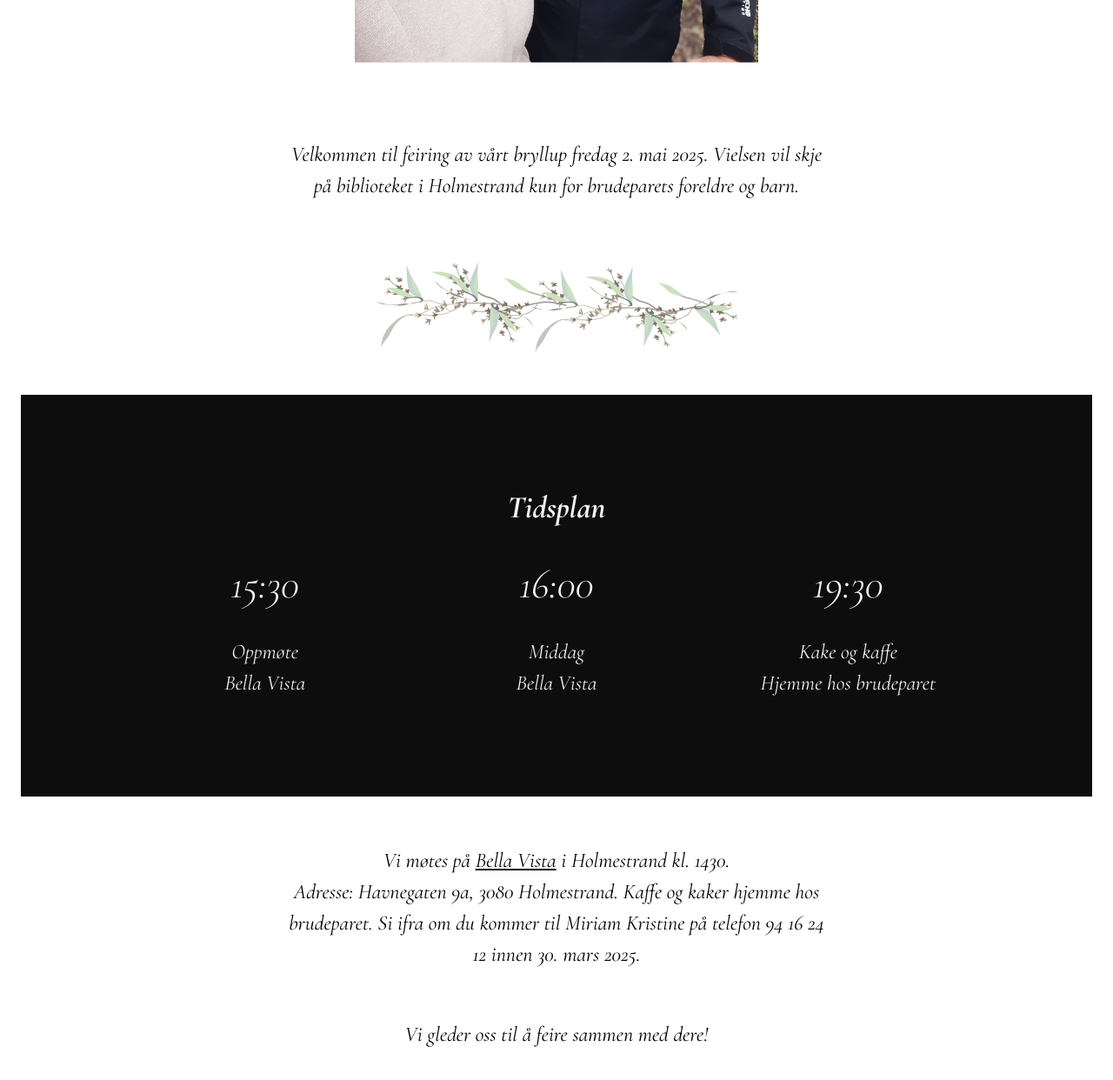
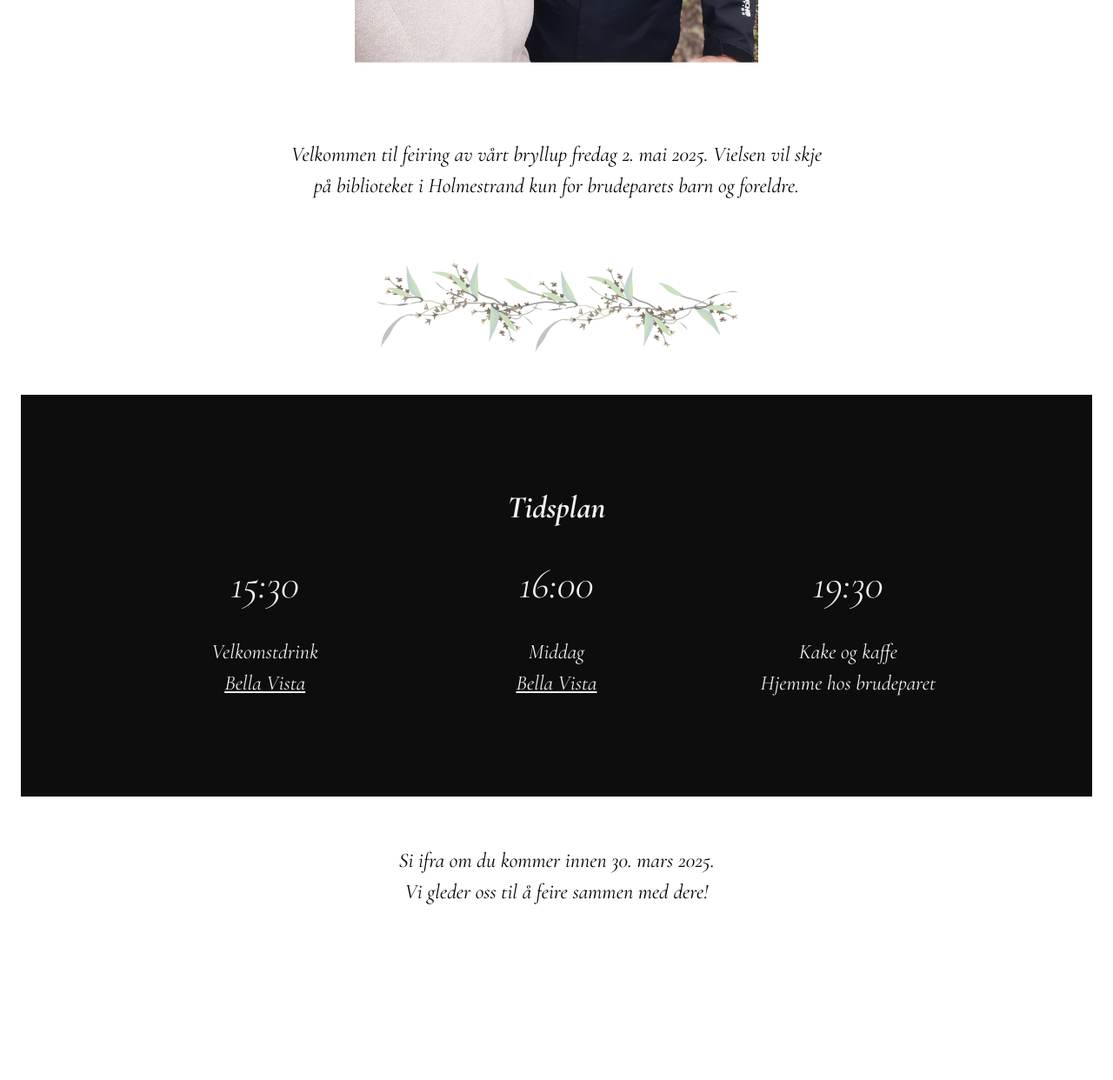
Before and after one commit to mklmorg/website, a plain HTML site: page index.html in a window 1280 px wide. Shown: the part 1008-2250 px from the top of the page at 87% size. After the commit the page ends 2140 px from the top, so only its background shows below. Drawn offline with nearby package versions, Linux system fonts and the light colour scheme.

Commit message:
reorg text

```diff
--- a/index.html
+++ b/index.html
@@ -52,7 +52,7 @@
 
       <p>
         Velkommen til feiring av vårt bryllup fredag 2. mai 2025. Vielsen vil
-        skje på biblioteket i Holmestrand kun for brudeparets foreldre og barn.
+        skje på biblioteket i Holmestrand kun for brudeparets barn og foreldre.
       </p>
 
       <img class="twig" src="/assets/twig.svg" alt="twig">
@@ -62,11 +62,11 @@
         <div class="slots">
           <div class="slot">
             <time datetime="2025-05-02T15:30:00+02:00">15:30</time>
-            <p>Oppmøte<br />Bella Vista</p>
+            <p>Velkomstdrink<br /><a href="https://www.bellavistaholmestrand.no/">Bella Vista</a></p>
           </div>
           <div class="slot">
             <time datetime="2025-05-02T16:00:00+02:00">16:00</time>
-            <p>Middag<br />Bella Vista</p>
+            <p>Middag<br /><a href="https://www.bellavistaholmestrand.no/">Bella Vista</a></p>
           </div>
           <div class="slot">
             <time datetime="2025-05-02T19:30:00+02:00">19:30</time>
@@ -76,13 +76,7 @@
       </section>
 
       <p>
-        Vi møtes på <a href="https://www.bellavistaholmestrand.no/">Bella
-        Vista</a> i Holmestrand kl. 1430.<br /> Adresse: Havnegaten 9a, 3080
-        Holmestrand. Kaffe og kaker hjemme hos brudeparet.
-        Si ifra om du kommer til Miriam Kristine på telefon 94 16 24 12 innen 30. mars
-        2025.
-      </p>
-      <p>
+        Si ifra om du kommer innen 30. mars 2025.<br />
         Vi gleder oss til å feire sammen med dere!
       </p>
     </main>
```
